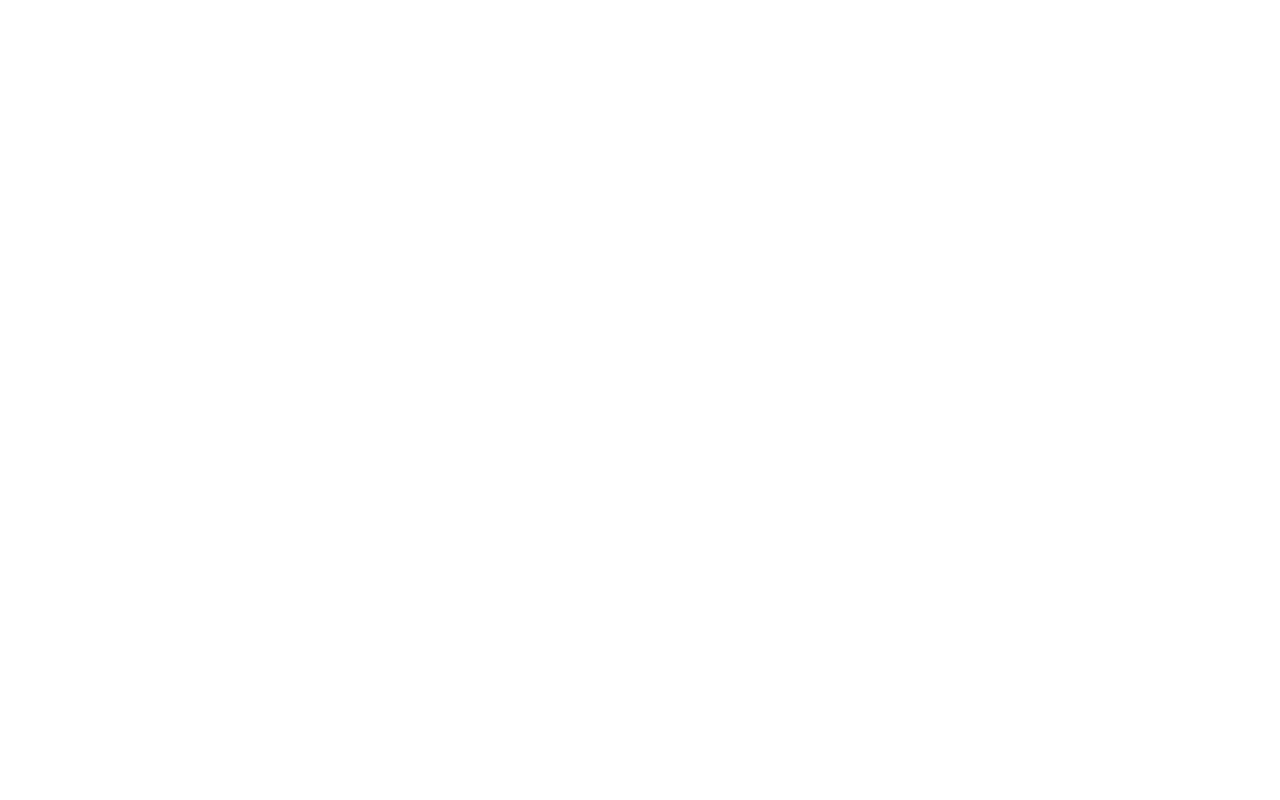
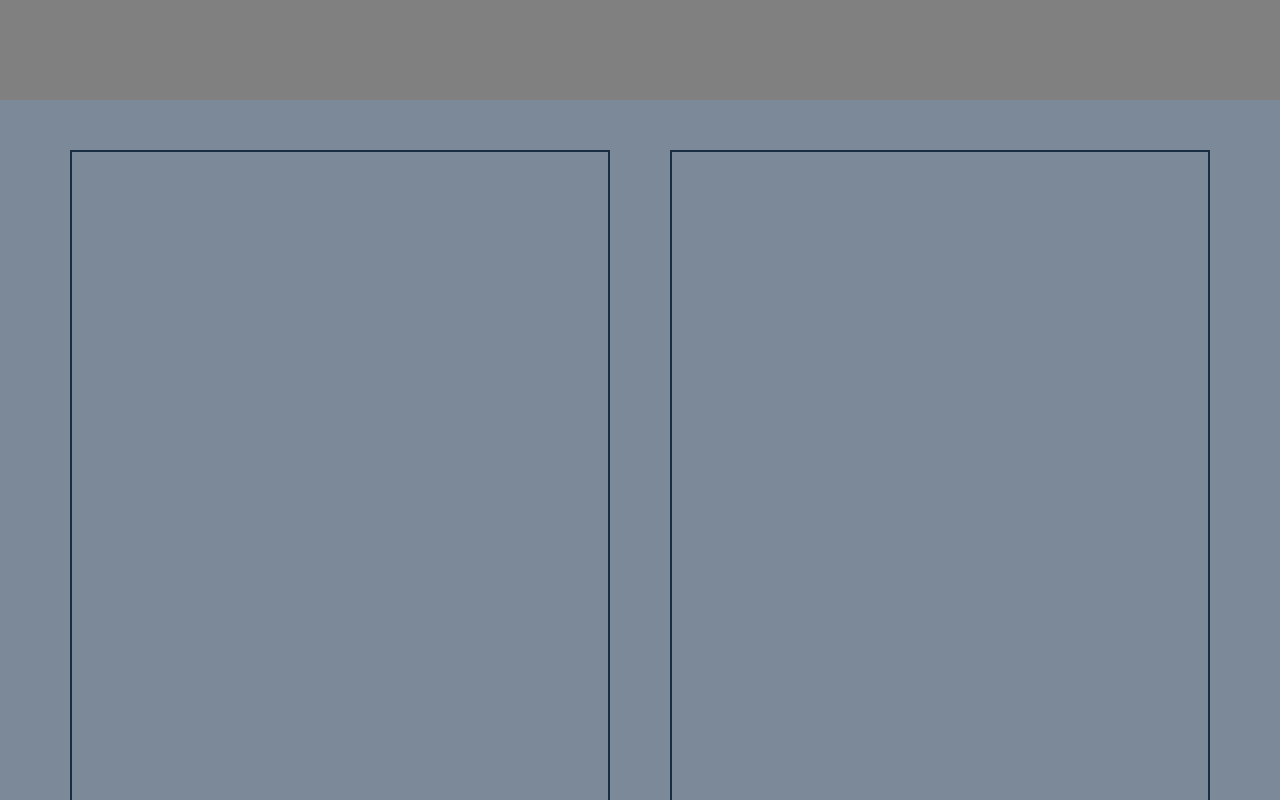
Before and after one commit to JacobMason83/app-in-a-day, a website: page client/FrontEnd/static/products-page.html in a window 1280 px wide. Shown: the top 800 px of the page. Drawn offline with Linux system fonts and the light colour scheme.

Commit message:
front end of product page

```diff
--- a/client/FrontEnd/static/products-page.css
+++ b/client/FrontEnd/static/products-page.css
@@ -0,0 +1,31 @@
+body {
+    margin: 0px;
+    font-family: Arial, Helvetica, sans-serif;
+    font-size: 26px;
+}
+.nav-bar {
+    height: 100px;
+    background-color: grey;
+
+}
+.product-body {
+    height: 800px;
+    background-color: #7B8998;
+    display: grid;
+    grid-template-columns: 1fr 1fr;
+    gap: 60px;
+    padding-right: 70px;
+    padding-left: 70px;
+    padding-top: 50px;
+    padding-bottom: 50px;
+}
+.footer {
+    background-color: grey;
+    height: 200px;
+}
+.product-body > .first-column {
+    border: 2px solid #182c42;
+}
+.product-body > .second-column {
+    border: 2px solid #182c42;
+}
--- a/client/FrontEnd/static/products-page.html
+++ b/client/FrontEnd/static/products-page.html
@@ -7,26 +7,33 @@
     <link rel="stylesheet" href="./products-page.css">
 </head>
 <body>
-    <div class="nav-bar">
-        <div class="links">
+    <div class="body-wrapper">
+        <div class="nav-bar">
 
         </div>
         <div class="logo-image">
 
         </div>
         <div class="product-body">
-            <div class="product-name">
+            <div class="first-column">
+                <div class="product-img">
 
+                </div>
+                <div class="product-discription">
+
+                </div>
             </div>
-            <div class="product-img">
+            <div class="second-column">
+                <div class="product-name">
 
+                </div>
+                <div class="product-price">
+
+                </div>
             </div>
-            <div class="product-price">
+        </div>
+        <div class="footer">
 
-            </div>
-            <div class="product-discription">
-
-            </div>
         </div>
     </div>
 </body>
```
